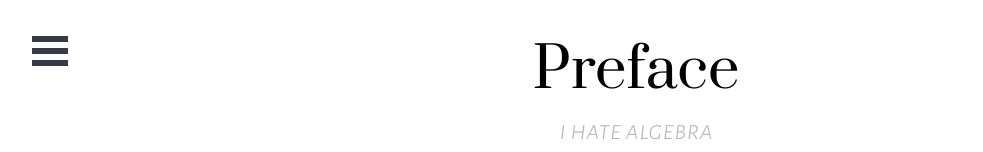
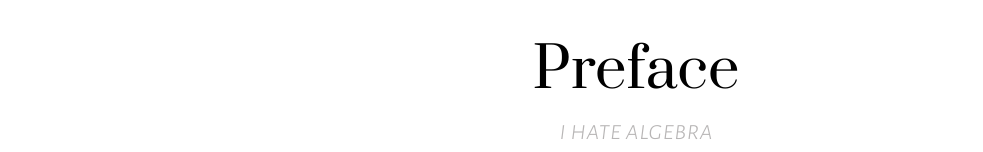
Before and after one commit to emzatos/teach, a React (Create React App) app: page / in a window 1280 px wide. Shown: the top 152 px of the page, without its empty margins (4-987 px from the left). Built offline with nearby package versions, Linux system fonts and the light colour scheme.

Commit message:
testing zoom without sidebar

```diff
--- a/src/App.js
+++ b/src/App.js
@@ -1,6 +1,6 @@
 import React from 'react';
 import {HashRouter, Route} from 'react-router-dom'
-import Sidebar from "./Sidebar.js"
+//import Sidebar from "./Sidebar.js"
 // import { createBrowserHistory } from "history";
 import Preface from "./Preface.js"
 import About from "./About.js"
@@ -26,7 +26,7 @@ function App() {
   return (
       <main>
           <HashRouter>
-              <Sidebar pageWrapId={"page-wrap"} outerContainerId={"App"} />
+              {/* <Sidebar pageWrapId={"page-wrap"} outerContainerId={"App"} /> */}
               <Route path= '/' component={Preface} exact />
               <Route path= '/preface' component={Preface}  />
               <Route path= '/prologue' component={Prologue}  />
```
